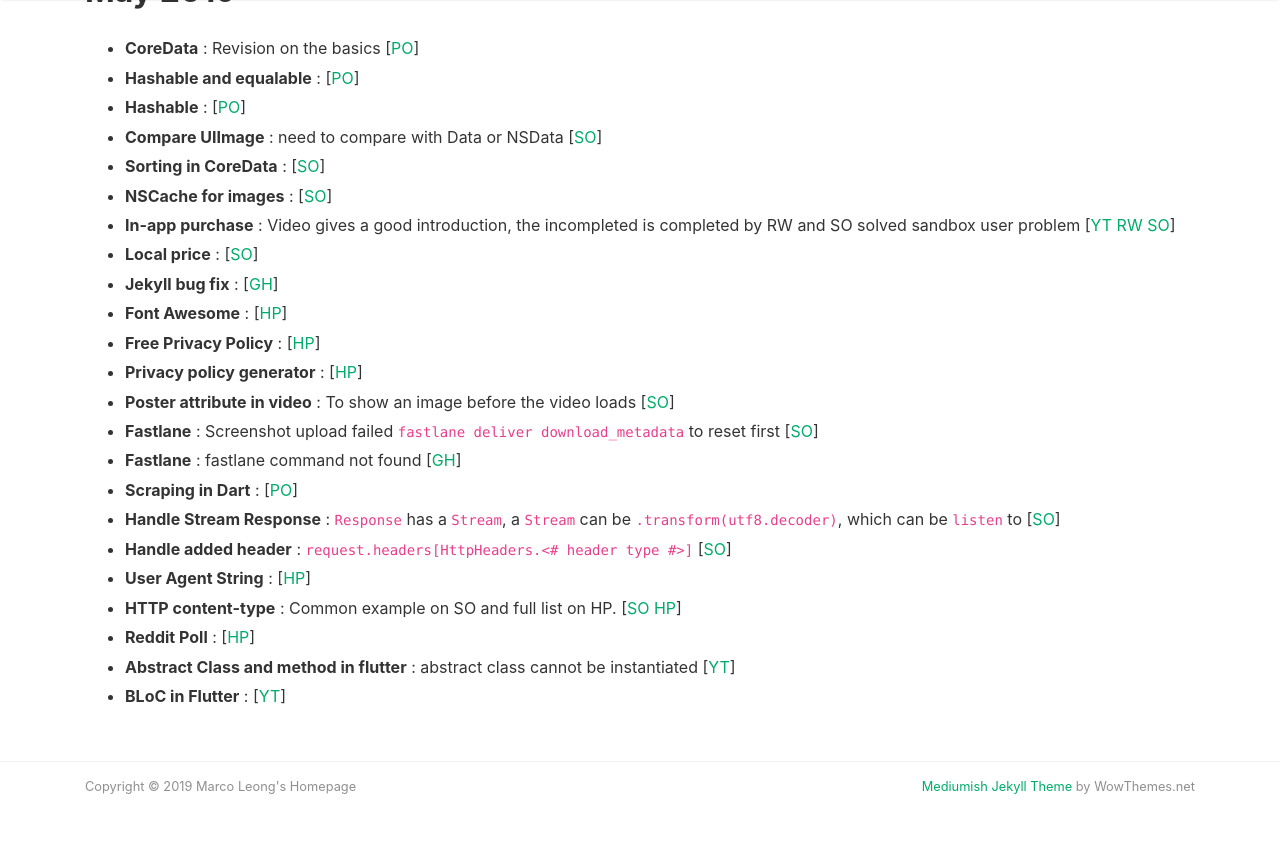
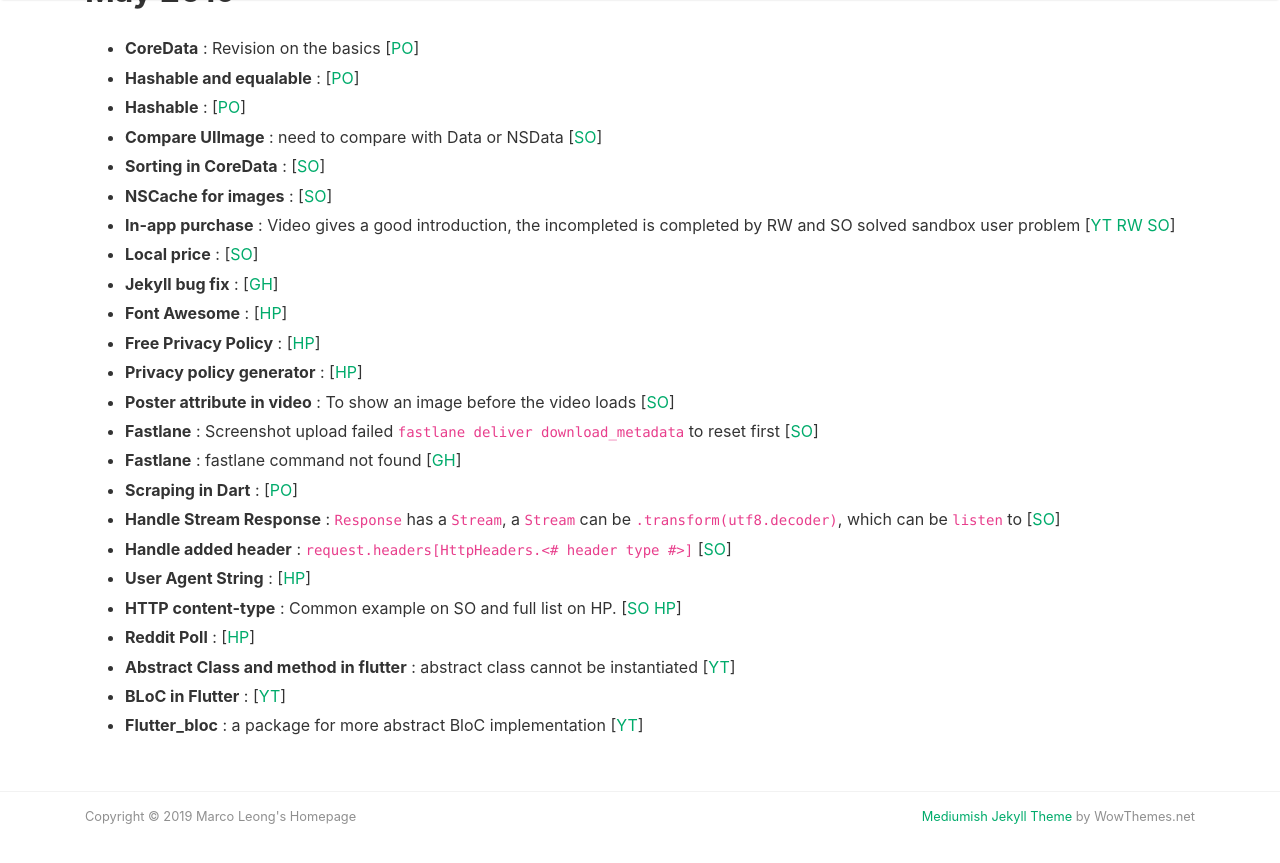
Before and after one commit to MarcoLeongDev/MarcoLeongDev.github.io, a Jekyll site: the page built from journey.md, in a window 1280 px wide and 900 px high, scrolled down 1450 px. Shown: the top 863 px of the window. Built offline with Jekyll 4.4.1, drawn with Linux system fonts in a browser that asks for light colours; nearby versions of some CDN libraries; our own code applies the rules of GitHub Pages for plain Markdown files.

Commit message:
Update journey.md

```diff
--- a/journey.md
+++ b/journey.md
@@ -46,6 +46,7 @@
 - **Reddit Poll** : [[HP](http://redditpoll.com/)]
 - **Abstract Class and method in flutter** : abstract class cannot be instantiated [[YT](https://www.youtube.com/watch?v=cTp9cV-tB_E)]
 - **BLoC in Flutter** : [[YT](https://youtu.be/oxeYeMHVLII)]
+- **Flutter_bloc** : a package for more abstract BloC implementation [[YT](https://youtu.be/LeLrsnHeCZY)]
 
 
 <!-- - <details><summary>App Auto landing page</summary> settled on auto landing <a href="https://github.com/emilbaehr/automatic-app-landing-page">[GH]</a></details> -->
```
